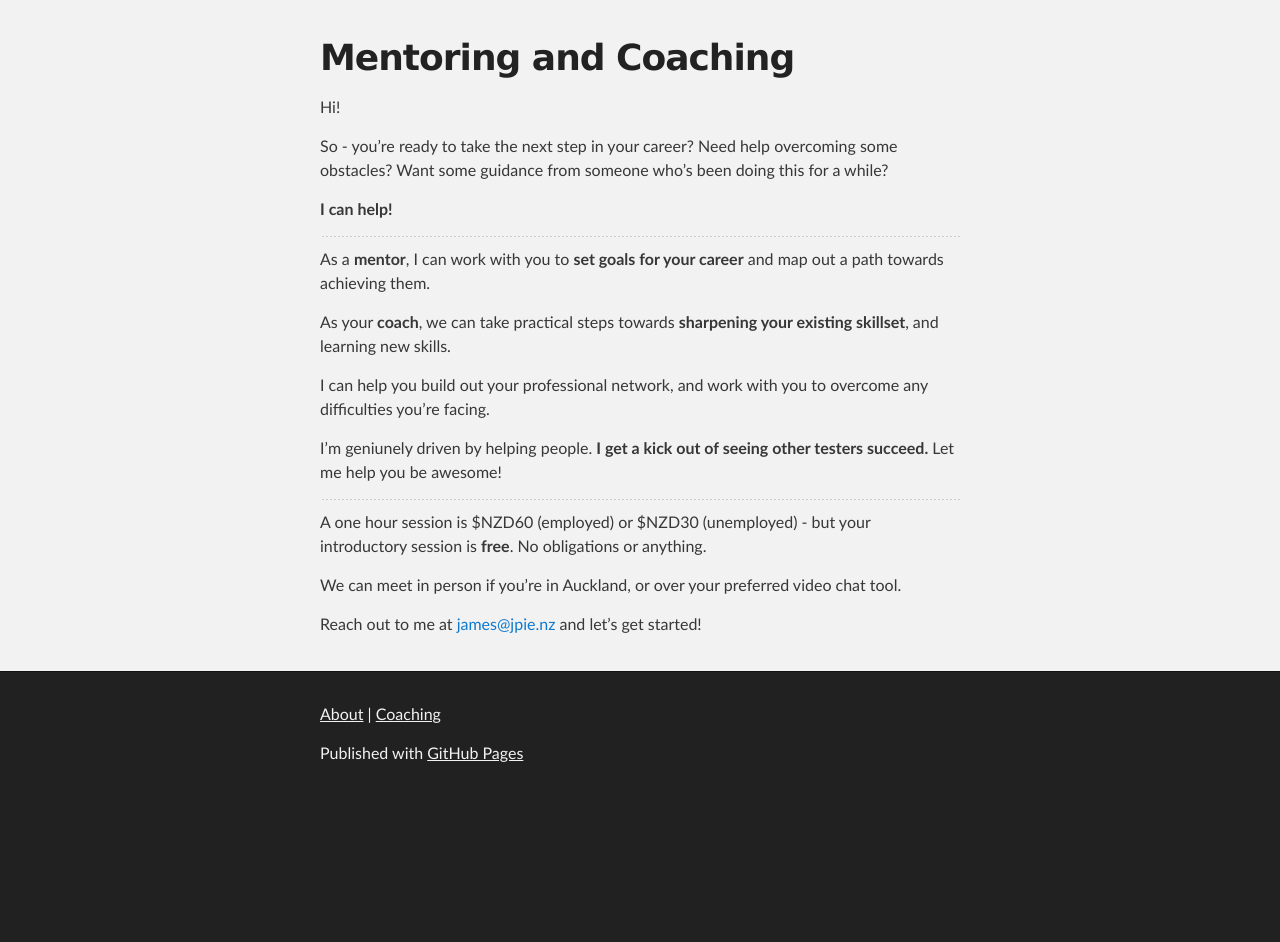
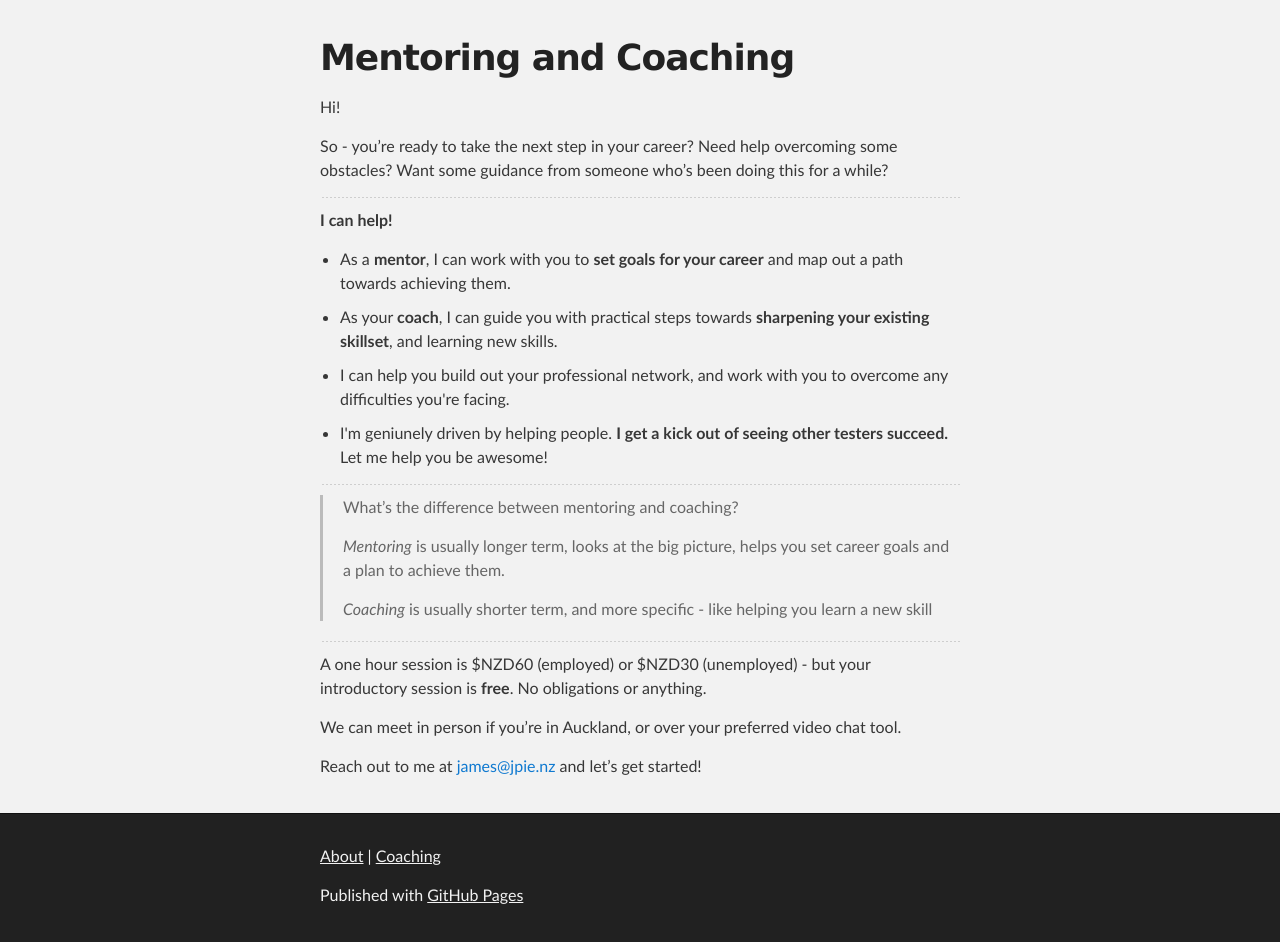
Before and after one commit to jrespie/jrespie.github.io, a Jekyll site: the page built from coaching.md, in a window 1280 px wide. Shown: the part 268-1210 px from the top of the page. Built offline with Jekyll 4.4.1, drawn with Linux system fonts in a browser that asks for light colours; comment, search, counter and statistics services are not loaded; before the commit the page ends 1068 px from its top, so only the background shows below that.

Commit message:
Update to coaching page and some custom styling

```diff
--- a/assets/css/style.scss
+++ b/assets/css/style.scss
@@ -22,3 +22,14 @@ img.right {
 	float: right;
 	margin-right: 30%;
 }
+
+ul.listWithVisibleBullets {
+	list-style: disc;
+}
+ul.listWithVisibleBullets > li {
+	margin-top: 10px;
+}
+
+b {
+	font-weight: bold;
+}
--- a/coaching.md
+++ b/coaching.md
@@ -10,17 +10,26 @@ Hi!
 
 So - you're ready to take the next step in your career? Need help overcoming some obstacles? Want some guidance from someone who's been doing this for a while?
 
-**I can help!**
-
 <hr/>
 
-As a **mentor**, I can work with you to **set goals for your career** and map out a path towards achieving them.
+**I can help!**
+<ul class="listWithVisibleBullets">
 
-As your **coach**, we can take practical steps towards **sharpening your existing skillset**, and learning new skills.
+<li>As a <b>mentor</b>, I can work with you to <b>set goals for your career</b> and map out a path towards achieving them.</li>
 
-I can help you build out your professional network, and work with you to overcome any difficulties you're facing.
+<li>As your <b>coach</b>, I can guide you with practical steps towards <b>sharpening your existing skillset</b>, and learning new skills.</li>
 
-I'm geniunely driven by helping people. **I get a kick out of seeing other testers succeed.** Let me help you be awesome!
+<li>I can help you build out your professional network, and work with you to overcome any difficulties you're facing.</li>
+
+<li>I'm geniunely driven by helping people. <b>I get a kick out of seeing other testers succeed.</b> Let me help you be awesome!</li>
+</ul>
+<hr/>
+
+> What's the difference between mentoring and coaching?
+>
+> *Mentoring* is usually longer term, looks at the big picture, helps you set career goals and a plan to achieve them.
+>
+> *Coaching* is usually shorter term, and more specific - like helping you learn a new skill
 
 <hr/>
 
```
